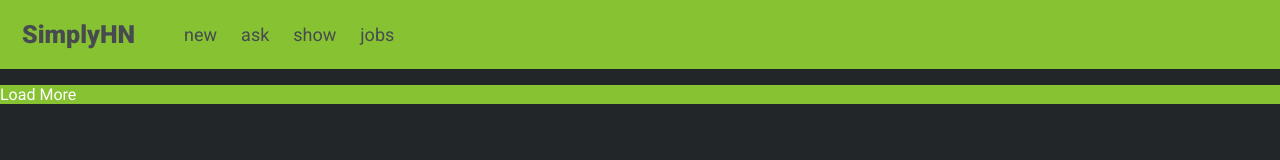
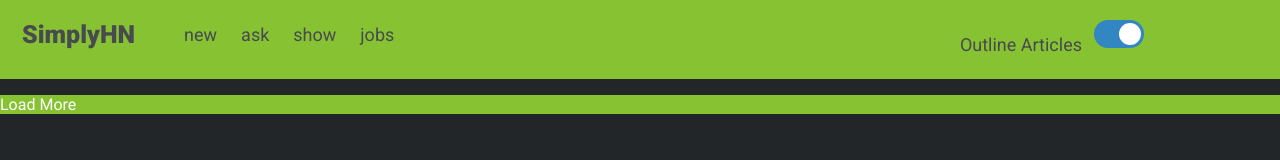
Before and after one commit to Akinventor/simplyHN, a plain HTML site: page index.html in a window 1280 px wide. Drawn offline with nearby package versions, Linux system fonts and the light colour scheme; no server answers.

Commit message:
Added "outline.com" support

```diff
--- a/index.html
+++ b/index.html
@@ -17,11 +17,19 @@
 <body>
     <div class="header">
         <a class="logo" id="logo">SimplyHN</a>
-       <div class="header_right">
+       <div class="header_left">
             <a class="header_link" id="new_link">new</a>
             <a class="header_link" id="ask_link">ask</a>
             <a class="header_link" id="show_link">show</a>
             <a class="header_link" id="jobs_link">jobs</a>
+        </div>
+        <div class="header_right">
+            <a>Outline Articles</a>
+            <label class="switch">
+                <input type="checkbox" id="outline" checked>
+                <span class="round_switch"></span>
+            </label>
+
         </div>
     </div>
     <div id="allstories"></div>
--- a/script.js
+++ b/script.js
@@ -5,6 +5,8 @@ var pages = {
     pageCount: 0,
     // This is how many stories show up on the first page.
     storyInterval: 30,
+
+    outline: true,
 
     top: {
         url: "https://hacker-news.firebaseio.com/v0/topstories.json",
@@ -36,16 +38,21 @@ $(function() {
     // This gets and renders stories.
     getStoryIDs(pages.currentPage);
 
-    // This function loads more stories.
+    // Fallback function loads more stories.
     $("#load_more").click(function() {
         fetchStories(pages[pages.currentPage.toLowerCase()].ids);
     });
 
+    // Auto Loads more on Scroll
     $(window).scroll(function() {
-        if($(window).scrollTop() + $(window).height() == $(document).height()) {
+        if ($(window).scrollTop() + $(window).height() == $(document).height()) {
             fetchStories(pages[pages.currentPage.toLowerCase()].ids);
         }
-     });
+    });
+
+    $('#outline').click(function() {
+        changePages(pages.currentPage);
+    });
 
     // Menu
     $("#logo").click(function() {
@@ -119,7 +126,14 @@ function renderStory(storyData) {
     var storyURL;
     if (storyData.url != null)
     {
-        storyURL = "https://outline.com/" + storyData.url;
+        if ($('#outline').is(":checked"))
+        {
+            storyURL = "https://outline.com/" + storyData.url;
+        }
+        else
+        {
+            storyURL = storyData.url;
+        }
     }
     else
     {
--- a/style.css
+++ b/style.css
@@ -1,3 +1,4 @@
+/* Sets Fonts */
 * {
     box-sizing: border-box;
     font-family: 'Roboto', sans-serif;
@@ -36,9 +37,21 @@ body {
     text-decoration: none;
 }
 
-.header_right {
+.header_left {
     float: left;
     padding-left: 25px;
+}
+
+.header_right {
+    display: flex;
+    float: right;
+    padding-top: 10px;
+    padding-right: 10%;
+}
+
+.header_right a:hover {
+    color: #474B4F;
+    text-decoration: none;
 }
 
 /* This one section is taken directly from w3schools */
@@ -53,6 +66,7 @@ body {
     }
   }
 
+/* Start - Custom written Wrapper CSS for Stories*/
 .story_container {
     padding: 10px;
     display: flex;
@@ -81,6 +95,8 @@ a:hover {
     text-decoration: underline;
 }
 
+/* end - Custom written Wrapper CSS for Stories*/
+
 #load_more {
     background-color: #86C232
 }
@@ -88,3 +104,57 @@ a:hover {
 #load_more p {
     color: #ffffff;
 }
+
+
+.switch {
+    position: relative;
+    display: inline-block;
+    width: 50px;
+    height: 28px;
+}
+
+.switch input {
+    opacity: 0;
+    width: 0;
+    height: 0;
+}
+
+.round_switch {
+    position: absolute;
+    cursor: pointer;
+    top: 0;
+    left: 0;
+    right: 0;
+    bottom: 0;
+    background-color: #474B4F;
+    -webkit-transition: .4s;
+    transition: .4s;
+    border-radius: 34px;
+}
+
+.round_switch:before {
+    position: absolute;
+    content: "";
+    height: 22px;
+    width: 22px;
+    left: 3px;
+    bottom: 3px;
+    background-color: white;
+    -webkit-transition: .4s;
+    transition: .4s;
+    border-radius: 50%;
+}
+
+input:checked + .round_switch {
+    background-color: #3286C2;
+}
+
+input:focus + .round_switch {
+    box-shadow: 0 0 1px #3286C2;
+}
+
+input:checked + .round_switch:before {
+    -webkit-transform: translateX(22px);
+    -ms-transform: translateX(22px);
+    transform: translateX(22px);
+}
```
